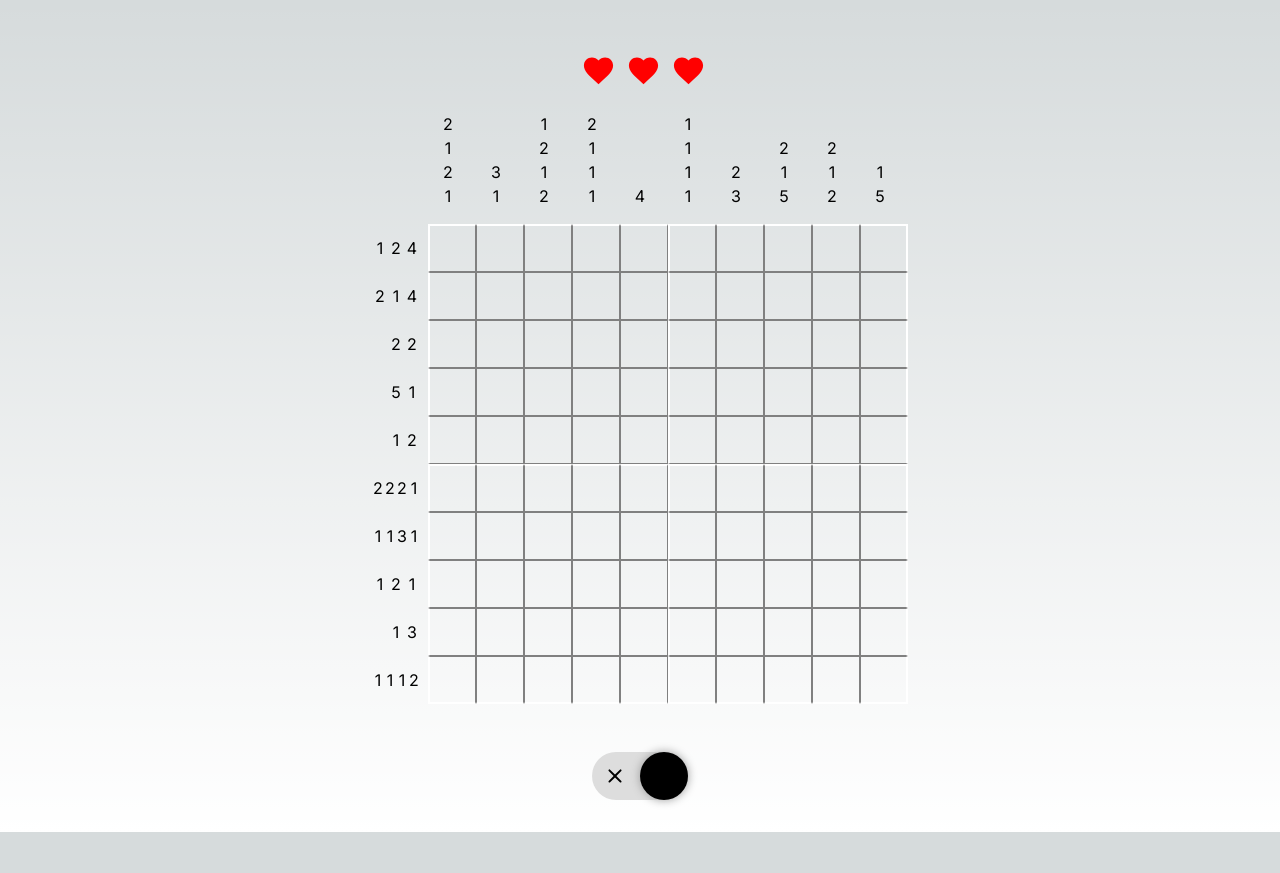
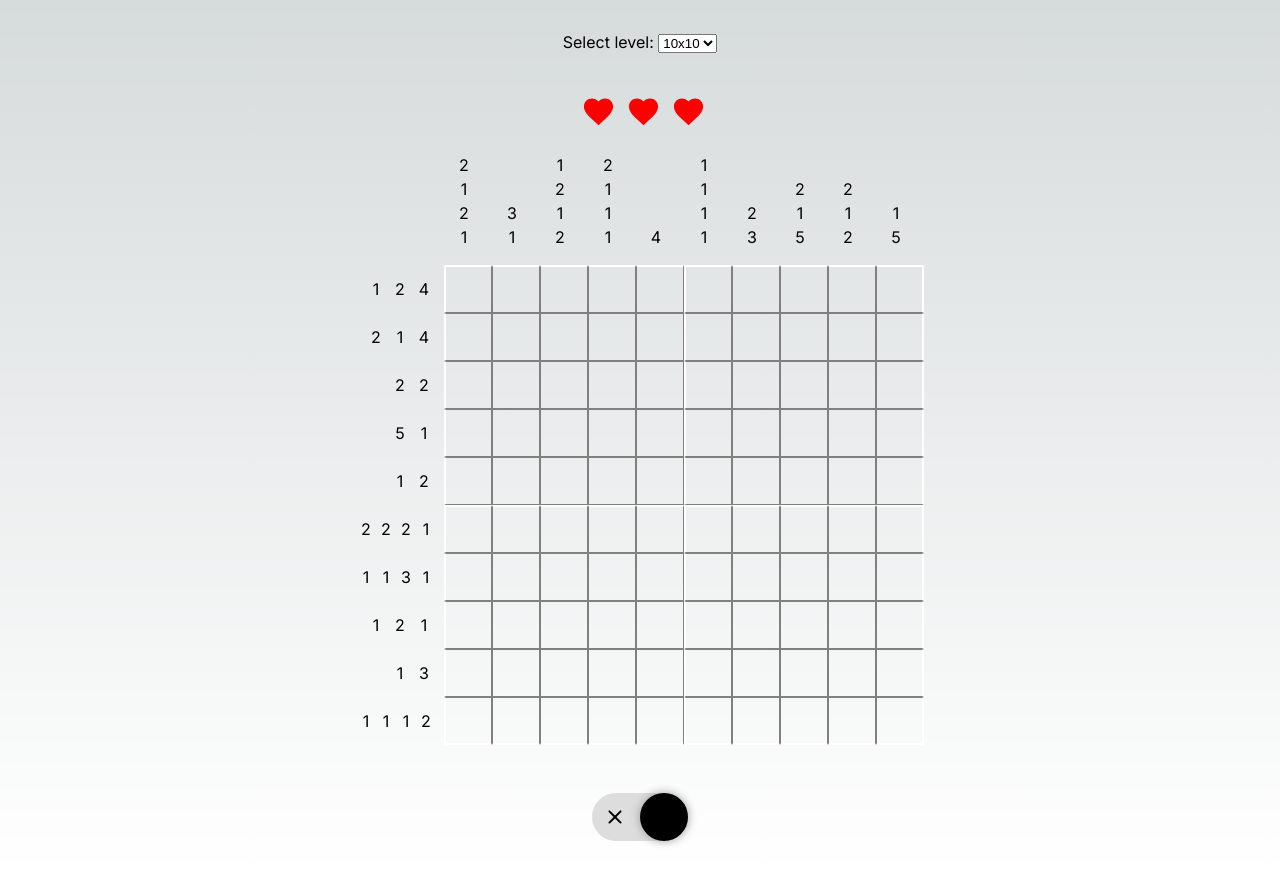
Before and after one commit to Sara-Jo/nonoplay, a Next.js app: page / in a window 1280 px wide. Before the commit the page ends 832 px from the top, so only its background shows below. Built offline with nearby package versions, Linux system fonts and the light colour scheme.

Commit message:
feat: level selection

```diff
--- a/src/app/page.module.css
+++ b/src/app/page.module.css
@@ -4,6 +4,10 @@
   flex-direction: column;
   justify-content: center;
   align-items: center;
+}
+
+.levelSelector {
+  margin-bottom: 20px;
 }
 
 .grid {
@@ -138,7 +142,7 @@
 }
 
 .emptyCorner {
-  width: 3rem;
+  width: 5rem;
 }
 
 .columnNumbers {
@@ -151,7 +155,7 @@
 
 .rowNumbers {
   display: flex;
-  width: 3rem;
+  width: 5rem;
   justify-content: end;
   align-items: center;
   margin-right: 0.5rem;
@@ -162,7 +166,7 @@
   align-items: center;
   justify-content: center;
   font-size: 1rem;
-  width: 1rem;
+  width: 1.5rem;
   height: 1.5rem;
 }
 
--- a/src/app/page.tsx
+++ b/src/app/page.tsx
@@ -10,7 +10,6 @@ import { CellState, GridState, Mode } from "@/types";
 import { generateRandomGrid } from "@/utils/generateRandomgrid";
 import { calculateNumbers } from "@/utils/calculateNumbers";
 
-const stage = 10;
 const initialLives = 3;
 
 const updateCell = (
@@ -26,9 +25,10 @@ const updateCell = (
   );
 
 export default function Home() {
+  const [level, setLevel] = useState<number>(10);
   const [answerGrid, setAnswerGrid] = useState<GridState | null>(null);
   const [grid, setGrid] = useState<GridState>(
-    Array(stage).fill(Array(stage).fill(null))
+    Array(level).fill(Array(level).fill(null))
   );
   const [mode, setMode] = useState<Mode>("fill");
   const [rowNumbers, setRowNumbers] = useState<number[][]>([]);
@@ -42,12 +42,12 @@ export default function Home() {
   } | null>(null);
 
   useEffect(() => {
-    const newGrid = generateRandomGrid(stage);
+    const newGrid = generateRandomGrid(level);
     setAnswerGrid(newGrid);
     const { rowNumbers, columnNumbers } = calculateNumbers(newGrid);
     setRowNumbers(rowNumbers);
     setColumnNumbers(columnNumbers);
-  }, []);
+  }, [level]);
 
   const isRowCompleted = (
     grid: GridState,
@@ -233,6 +233,13 @@ export default function Home() {
     setMode((prevMode) => (prevMode === "fill" ? "cross" : "fill"));
   };
 
+  const handleLevelChange = (event: React.ChangeEvent<HTMLSelectElement>) => {
+    const newLevel = parseInt(event.target.value);
+    setLevel(newLevel);
+    setGrid(Array(newLevel).fill(Array(newLevel).fill(null)));
+    setLives(3);
+  };
+
   return (
     <div
       className={styles.main}
@@ -240,6 +247,16 @@ export default function Home() {
       onTouchEnd={handleTouchEnd}
       onTouchMove={handleTouchMove}
     >
+      <div className={styles.levelSelector}>
+        <label htmlFor="level">Select level: </label>
+        <select id="level" onChange={handleLevelChange} value={level}>
+          <option value={5}>5x5</option>
+          <option value={10}>10x10</option>
+          <option value={15}>15x15</option>
+          <option value={20}>20x20</option>
+        </select>
+      </div>
+
       <div className={styles.lives}>
         {Array.from({ length: initialLives }).map((_, index) => (
           <div
```
